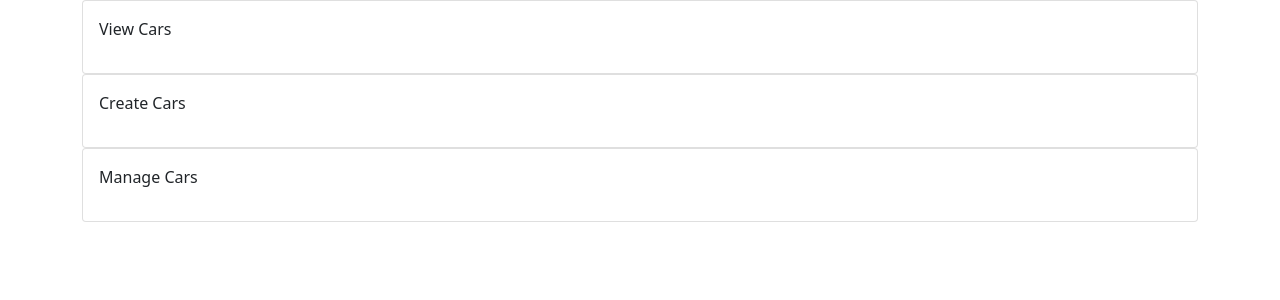
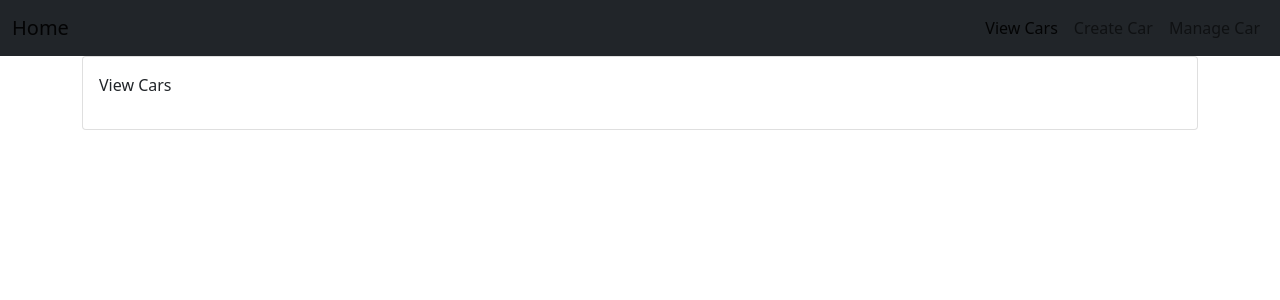
Before and after one commit to lolyshow/automart_frontend, a React (Create React App) app: page / in a window 1280 px wide. Shown: the top 300 px of the page. Built offline with nearby package versions, Linux system fonts and the light colour scheme.

Commit message:
added routes

```diff
--- a/src/App.js
+++ b/src/App.js
@@ -1,14 +1,31 @@
 import React from 'react';
+import Navbar from './components/includes/Navbar';
 import CreateCar from './pages/CreateCar';
 import Home from './pages/Home';
 import ManageCars from './pages/ManageCars';
+import {BrowserRouter as Router,Route, Routes} from "react-router-dom";
+import { createBrowserHistory } from "history";
 function App() {
   return (
+
+    <Router>
     <div className="">
-      <Home/>
-      <CreateCar/>
-      <ManageCars/>
+      <Navbar/>
+        <Routes>
+          <Route path = "/" element={<Home/>}/>
+
+          <Route path = "/createCar" element={<CreateCar/>}/>
+
+          <Route path = "/manageCars" element={<ManageCars/>}/>
+
+
+        </Routes>
+
+
     </div>
+    </Router>
+
+
   );
 }
 
--- /dev/null
+++ b/src/components/includes/Navbar.js
@@ -0,0 +1,30 @@
+import React from "react";
+import {Link} from 'react-router-dom'
+function Navbar(){
+    return (
+        <nav className="navbar navbar-expand-lg navbar-light bg-dark">
+        <div className="container-fluid">
+          <button className="navbar-toggler" type="button" data-bs-toggle="collapse" data-bs-target="#navbarTogglerDemo01" aria-controls="navbarTogglerDemo01" aria-expanded="false" aria-label="Toggle navigation">
+            <span className="navbar-toggler-icon"></span>
+          </button>
+          <div className="collapse navbar-collapse" id="navbarTogglerDemo01">
+            <a className="navbar-brand" href="/">Home</a>
+            <ul className="navbar-nav ms-auto mb-2 mb-lg-0">
+              <li className="nav-item">
+                <Link className="nav-link active" to="/">View Cars</Link>
+              </li>
+              <li className="nav-item">
+                <Link className="nav-link" to="/createCar">Create Car</Link>
+              </li>
+              <li className="nav-item">
+                <Link className="nav-link" to="/manageCars">Manage Car</Link>
+              </li>
+            </ul>
+
+          </div>
+        </div>
+      </nav>
+    )
+}
+
+export default Navbar;
```
